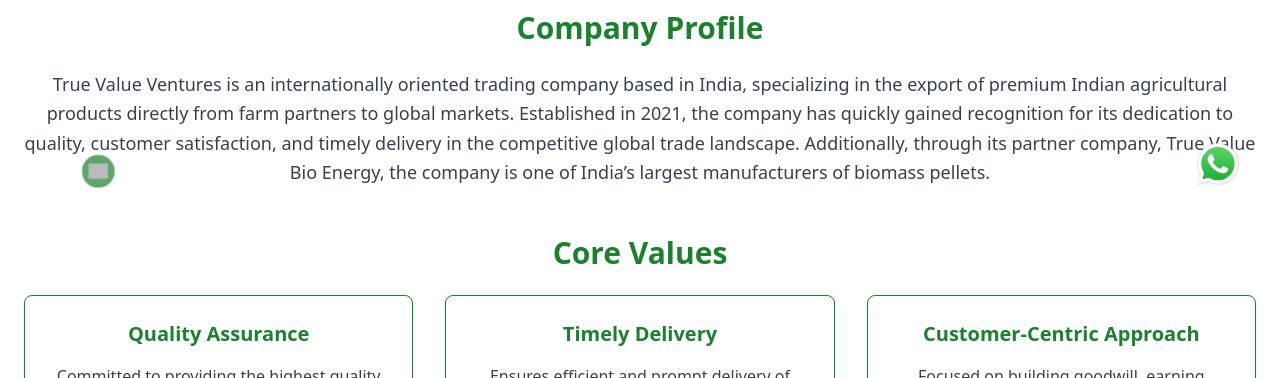
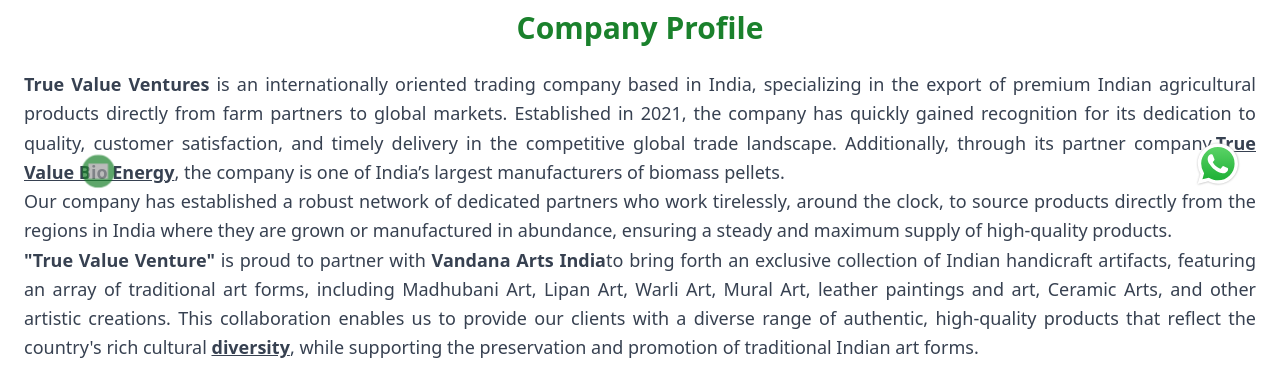
Before and after one commit to aniketkalawat88/true-value-ventures, a Next.js app: page /about-us in a window 1280 px wide. Shown: the part 574-952 px from the top of the page. Built offline with nearby package versions, Linux system fonts and the light colour scheme; grey boxes are pictures that could not be loaded.

Commit message:
content-update

```diff
--- a/src/app/(root)/_components/company-profile.jsx
+++ b/src/app/(root)/_components/company-profile.jsx
@@ -24,15 +24,32 @@
       {/* Company Profile Section */}
       <section className="text-center mb-12">
         <h2 className="text-3xl font-bold text-primary-main mb-6">Company Profile</h2>
-        <p className="text-lg text-gray-700 leading-relaxed">
-          True Value Ventures is an internationally oriented trading company based in India,
+        <p className="text-lg text-gray-700 leading-relaxed text-justify">
+          <strong>True Value Ventures</strong> is an internationally oriented trading company based in India,
           specializing in the export of premium Indian agricultural products directly from farm
-          partners to global markets. Established in 2021, the company has quickly gained
-          recognition for its dedication to quality, customer satisfaction, and timely delivery in
-          the competitive global trade landscape. Additionally, through its partner company,
-          True Value Bio Energy, the company is one of India’s largest manufacturers of biomass
-          pellets.
+          partners to global markets. Established in 2021, the company has quickly gained recognition
+          for its dedication to quality, customer satisfaction, and timely delivery in the competitive
+          global trade landscape. Additionally, through its partner company,
+          <strong><u>True Value Bio Energy</u></strong>, the company is one of India’s largest manufacturers of
+          biomass pellets.
         </p>
+
+        <p className="text-lg text-gray-700 leading-relaxed text-justify">
+          Our company has established a robust network of dedicated partners who work tirelessly,
+          around the clock, to source products directly from the regions in India where they are grown
+          or manufactured in abundance, ensuring a steady and maximum supply of high-quality products.
+        </p>
+
+        <p className="text-lg text-gray-700 leading-relaxed text-justify">
+          <strong>"True Value Venture"</strong> is proud to partner with <strong>Vandana Arts India</strong>
+          to bring forth an exclusive collection of Indian handicraft artifacts, featuring an array of
+          traditional art forms, including Madhubani Art, Lipan Art, Warli Art, Mural Art, leather paintings
+          and art, Ceramic Arts, and other artistic creations. This collaboration enables us to provide our
+          clients with a diverse range of authentic, high-quality products that reflect the country's rich
+          cultural <strong><u>diversity</u></strong>, while supporting the preservation and promotion of traditional
+          Indian art forms.
+        </p>
+
         {/* <h3 className="text-2xl font-semibold text-primary-main mt-8">Products</h3>
         <ul className="text-lg text-gray-700 mt-4 list-disc list-inside">
           <li>Mustard (Canola) Oil</li>
--- a/src/app/(root)/_components/contact-us.jsx
+++ b/src/app/(root)/_components/contact-us.jsx
@@ -148,15 +148,26 @@
               <option value="Biomass Pellets & Briquettes">Biomass Pellets & Briquettes</option>
             </select>
 
+            <select
+  className="md:py-2 py-1 px-4 rounded-lg border border-primary-main"
+  name="Incoterm"
+  value={formData.Incoterm}
+  onChange={handleChange}
+>
+  <option value="">Select Incoterm</option>
+  <option value="EXW">EXW - Ex Works (Place)</option>
+  <option value="FCA">FCA - Free Carrier (Place)</option>
+  <option value="FAS">FAS - Free Alongside Ship (Port)</option>
+  <option value="FOB">FOB - Free On Board (Port)</option>
+  <option value="CFR">CFR - Cost and Freight (Port)</option>
+  <option value="CIF">CIF - Cost, Insurance & Freight (Port)</option>
+  <option value="CPT">CPT - Carriage Paid To (Place)</option>
+  <option value="CIP">CIP - Carriage & Insurance Paid To (Place)</option>
+  <option value="DAP">DAP - Delivered at Place (Place)</option>
+  <option value="DPU">DPU - Delivered at Place Unloaded (Place)</option>
+  <option value="DDP">DDP - Delivered Duty Paid (Place)</option>
+</select>
 
-            <input
-              className="md:py-2 py-1 px-4 rounded-lg border border-primary-main"
-              placeholder="Incoterm"
-              type="text"
-              name="Incoterm"
-              value={formData.Incoterm}
-              onChange={handleChange}
-            />
             <input
               className="md:py-2 py-1 px-4 rounded-lg border border-primary-main md:col-span-2"
               placeholder="Port"
--- a/src/app/(root)/_components/hero-section.jsx
+++ b/src/app/(root)/_components/hero-section.jsx
@@ -42,7 +42,7 @@
         "With a focus on quality and customer satisfaction, we serve as a dependable partner for businesses of all sizes in the global trade arena.",
     },
     {
-      img: "https://www.umaexports.net/images/pulses.jpg",
+      img: "/02.png",
       val1: "Trade for Produts",
       val2: "Delivering Quality Products Worldwide.",
       detail:
--- a/src/app/(root)/contact-us/_components/contact-map.jsx
+++ b/src/app/(root)/contact-us/_components/contact-map.jsx
@@ -311,16 +311,28 @@
   <p className="text-xs font-semibold text-heading-main my-1">
     Incoterm
   </p>
-                    <input
-                      type="text"
+  <select
     id="incoterm"
-                      placeholder="Incoterm"
-                      className="outline-none mb-2 w-full rounded-md border border-gray-400 py-1 md:text-base text-sm pl-2 pr-4"
     name="Incoterm"
     value={isVal.Incoterm}
     onChange={handleChange}
-                    />
+    className="outline-none mb-2 w-full rounded-md border border-gray-400 py-1 md:text-base text-sm pl-2 pr-4"
+  >
+    <option value="">Select Incoterm</option>
+    <option value="EXW">EXW - Ex Works (Place)</option>
+    <option value="FCA">FCA - Free Carrier (Place)</option>
+    <option value="FAS">FAS - Free Alongside Ship (Port)</option>
+    <option value="FOB">FOB - Free On Board (Port)</option>
+    <option value="CFR">CFR - Cost and Freight (Port)</option>
+    <option value="CIF">CIF - Cost, Insurance & Freight (Port)</option>
+    <option value="CPT">CPT - Carriage Paid To (Place)</option>
+    <option value="CIP">CIP - Carriage & Insurance Paid To (Place)</option>
+    <option value="DAP">DAP - Delivered at Place (Place)</option>
+    <option value="DPU">DPU - Delivered at Place Unloaded (Place)</option>
+    <option value="DDP">DDP - Delivered Duty Paid (Place)</option>
+  </select>
 </label>
+
                   <label>
                     <p className="text-xs font-semibold text-heading-main my-1">
                       Port
--- a/src/app/(root)/layout.js
+++ b/src/app/(root)/layout.js
@@ -13,7 +13,7 @@
     <html lang="en">
       <body
         className={`relative`}
-        data-new-gr-c-s-check-loaded="14.1222.0"
+        data-new-gr-c-s-check-loaded="14.1223.0"
         data-gr-ext-installed=""
         cz-shortcut-listen="true"
       >
--- a/src/app/(root)/services/page.jsx
+++ b/src/app/(root)/services/page.jsx
@@ -12,7 +12,7 @@
     <div>
       <HeroSection2
         name={"Our Products"}
-        img={"https://www.umaexports.net/images/pulses.jpg"}
+        img={"/02.png"}
       />
       {/* <Service /> */}
       <ProductDropdown />
```
Also changed, not shown: src/app/(root)/_components/product.jsx (+16 -7 lines), 1 other file (tests, documents, lock files or other folders). Lines whose indentation alone changed are shown as unchanged.
